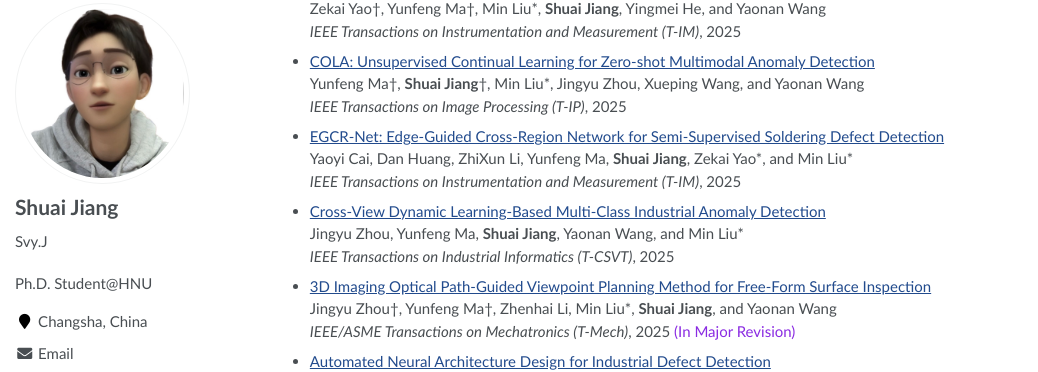
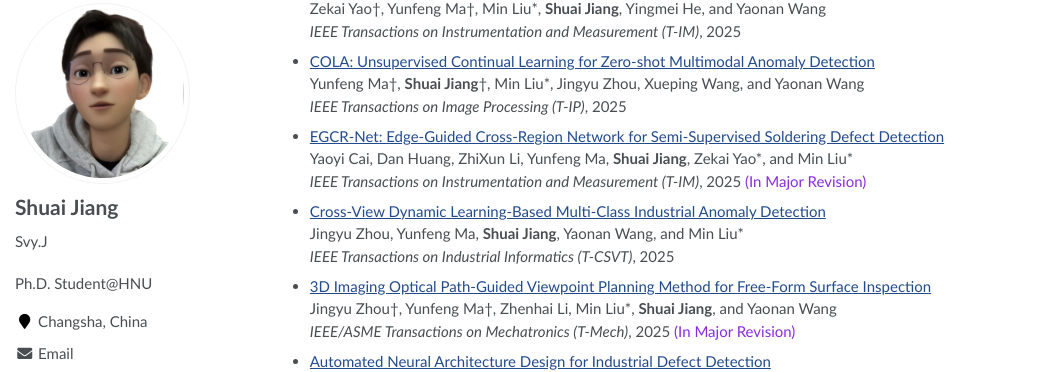
Before and after one commit to SvyJ/svyj.github.io, a Jekyll site: the page built from _pages/index.md, in a window 1280 px wide and 900 px high, scrolled down 2805 px. Shown: the part 88-460 px from the top of the window, without its empty margins (0-1038 px from the left). Built offline with Jekyll 4.4.1, drawn with Linux system fonts in a browser that asks for light colours.

Commit message:
Update index.md

```diff
--- a/_pages/index.md
+++ b/_pages/index.md
@@ -196,7 +196,7 @@ _IEEE Transactions on Automation Science and Engineering (T-ASE)_, 2025<br>
 
 - [EGCR-Net: Edge-Guided Cross-Region Network for Semi-Supervised Soldering Defect Detection](https://ieeexplore.ieee.org/xpl/RecentIssue.jsp?punumber=19)<br>
   Yaoyi Cai, Dan Huang, ZhiXun Li, Yunfeng Ma, **Shuai Jiang**, Zekai Yao\*, and Min Liu\*<br>
-    _IEEE Transactions on Instrumentation and Measurement (T-IM)_, 2025<br>
+    _IEEE Transactions on Instrumentation and Measurement (T-IM)_, 2025 <font color="#8A2BE2">(In Major Revision)</font><br>
 
 - [Cross-View Dynamic Learning-Based Multi-Class Industrial Anomaly Detection](https://ieeexplore.ieee.org/xpl/RecentIssue.jsp?punumber=9424)<br>
   Jingyu Zhou, Yunfeng Ma, **Shuai Jiang**, Yaonan Wang, and Min Liu*<br>
```
